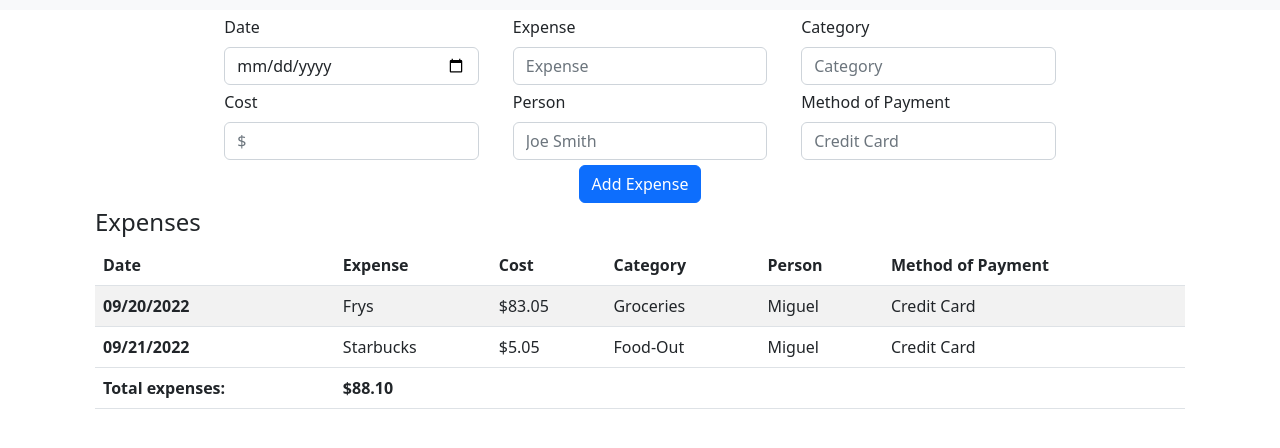
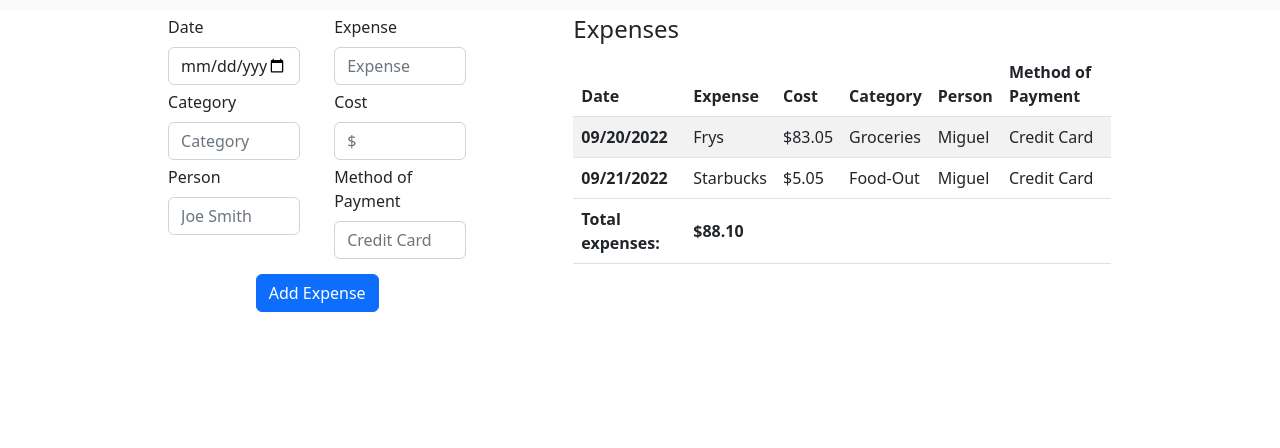
Before and after one commit to mgalleg93/BasicExpenseTracker, a plain HTML site: page index.html in a window 1280 px wide. Shown: the part 50-498 px from the top of the page. Drawn offline with nearby package versions, Linux system fonts and the light colour scheme.

Commit message:
Reformatted the layout

```diff
--- a/index.html
+++ b/index.html
@@ -15,43 +15,44 @@
         </div>
       </nav>
     <div class="container">
-        <div>
+        <div class="row">
+            <div class="col col-5">
                 <form class="row needs-validation" novalidate >
-                <div class="col-3">
+                    <div class="col col-4">
                         <label class="form-label" for="expenseDate">Date</label>
                         <input type="date" name="Date" class="form-control" id="expenseDate" placeholder="07/10/2022" requried>
                     </div>
-                <div class="col-3">
+                    <div class="col col-4">
                         <label class="form-label" for="expenseName">Expense</label>
                         <input type="text" name="Expense" class="form-control" id="expenseName" placeholder="Expense" required>
                         <div class="invalid-feedback">
                             Please enter an expense.
                         </div>
                     </div>
-                <div class="col-3">
+                    <div class="col col-4">
                         <label class="form-label" for="expenseCategory">Category</label>
                         <input type="text" name="Category" class="form-control" id="expenseCategory" placeholder="Category" required>
                     </div>
 
-                <div class="col-3">
+                    <div class="col col-4">
                         <label class="form-label" for="expenseCost">Cost</label>
                         <input type="text" name="Cost" class="form-control" id="expenseCost" placeholder="$" required>
                     </div>
-                <div class="col-3">
+                    <div class="col col-4">
                         <label class="form-label" for="expenseUser">Person</label>
                         <input type="text" name="Person" class="form-control" id="expenseUser" placeholder="Joe Smith" required>
                     </div>
-                <div class="col-3">
+                    <div class="col col-4">
                         <label class="form-label" for="expenseMethod">Method of Payment</label>
                         <input type="text" name="Method of Payment" class="form-control" id="expenseMethod" placeholder="Credit Card" required>
                     </div>
 
-                <div id="btnDiv" class="col-12">
+                    <div id="btnDiv" class="col-12" style="margin-top: 10px;">
                         <button type="button" onClick="submitExpense()" class="btn btn-primary">Add Expense</button>
                     </div>
                 </form>
             </div>
-        <div>
+            <div class="col col-6">
                 <h4>Expenses</h4>
                 <table class="table table-striped">
                     <thead>
@@ -80,6 +81,7 @@
                 </table>
             </div>
         </div>
+    </div>
 
 <script type="text/javascript" src="scripts.js"></script>
 <script src="https://cdn.jsdelivr.net/npm/bootstrap@5.2.0/dist/js/bootstrap.bundle.min.js" integrity="sha384-A3rJD856KowSb7dwlZdYEkO39Gagi7vIsF0jrRAoQmDKKtQBHUuLZ9AsSv4jD4Xa" crossorigin="anonymous"></script>
```
Lines whose indentation alone changed are shown as unchanged.
